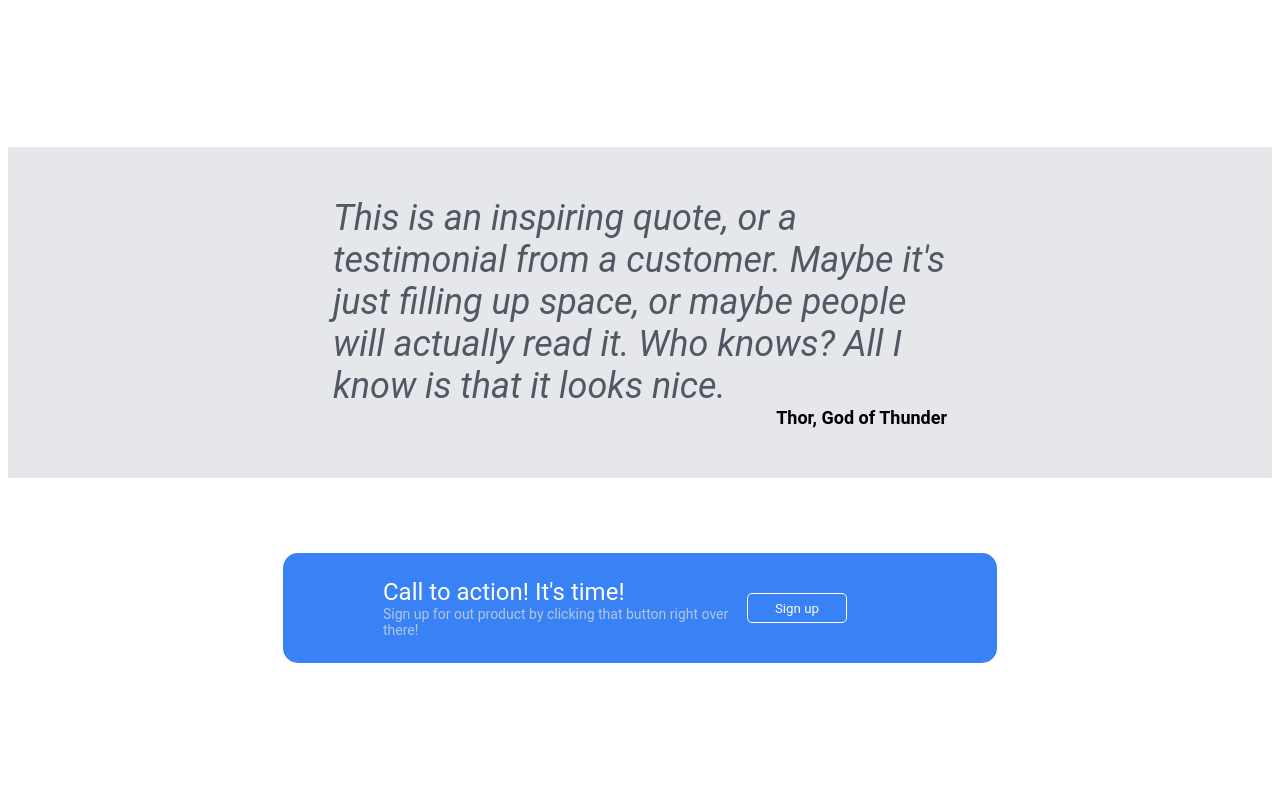
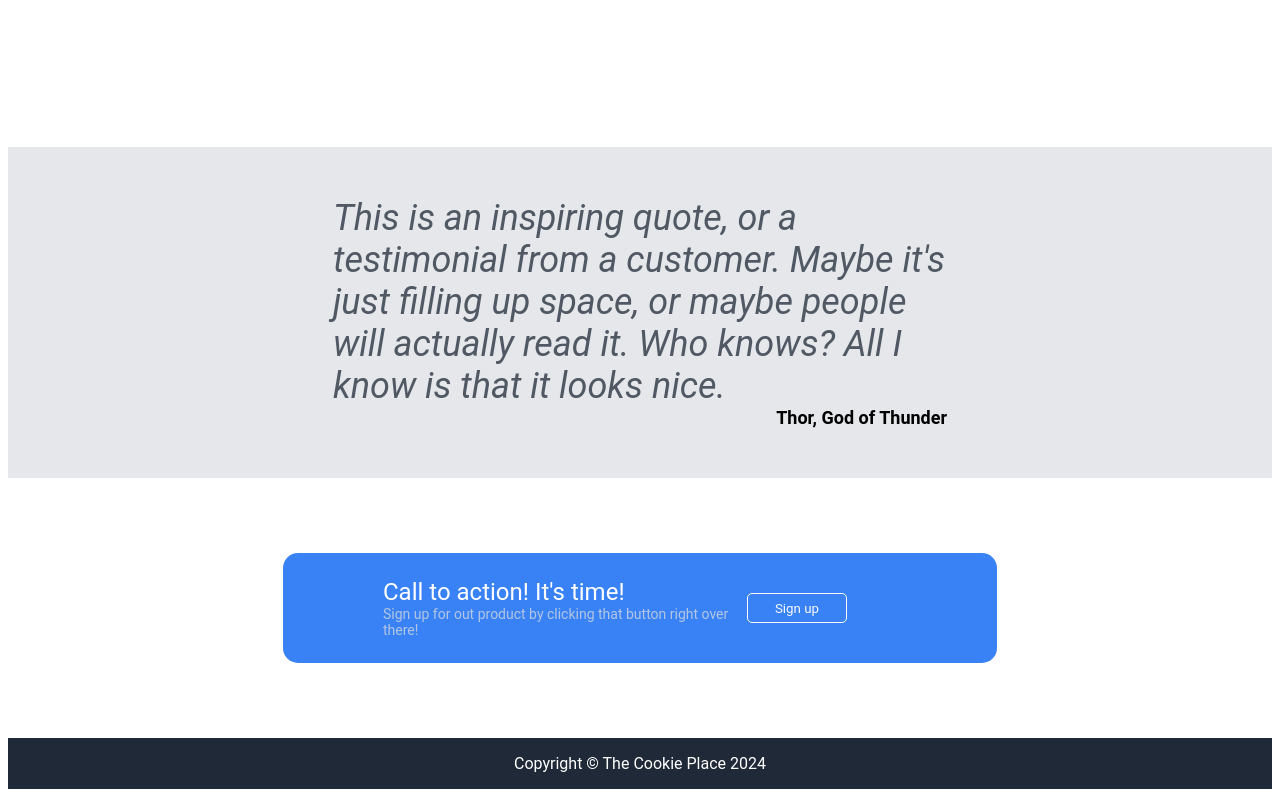
Before and after one commit to gragbag/Landing-Page-Template, a plain HTML site: page index.html in a window 1280 px wide. Shown: the part 1020-1817 px from the top of the page. Before the commit the page ends 1758 px from the top, so only its background shows below. Drawn offline with Linux system fonts and the light colour scheme.

Commit message:
Added footer section
Created footer section at the bottom with placeholder copyright text and same background color as hero

```diff
--- a/index.html
+++ b/index.html
@@ -71,5 +71,9 @@
 				<button class="sign-up">Sign up</button>
 			</div>
 		</div>
+
+		<div class="footer">
+			<p class="copyright">Copyright © The Cookie Place 2024</p>
+		</div>
 	</body>
 </html>
--- a/styles.css
+++ b/styles.css
@@ -182,6 +182,12 @@
 
 }
 
+.copyright {
+	color: white;
+	text-align: center;
+	flex: 1;
+}
+
 
 button {
 	background-color: #3882f6;
```
